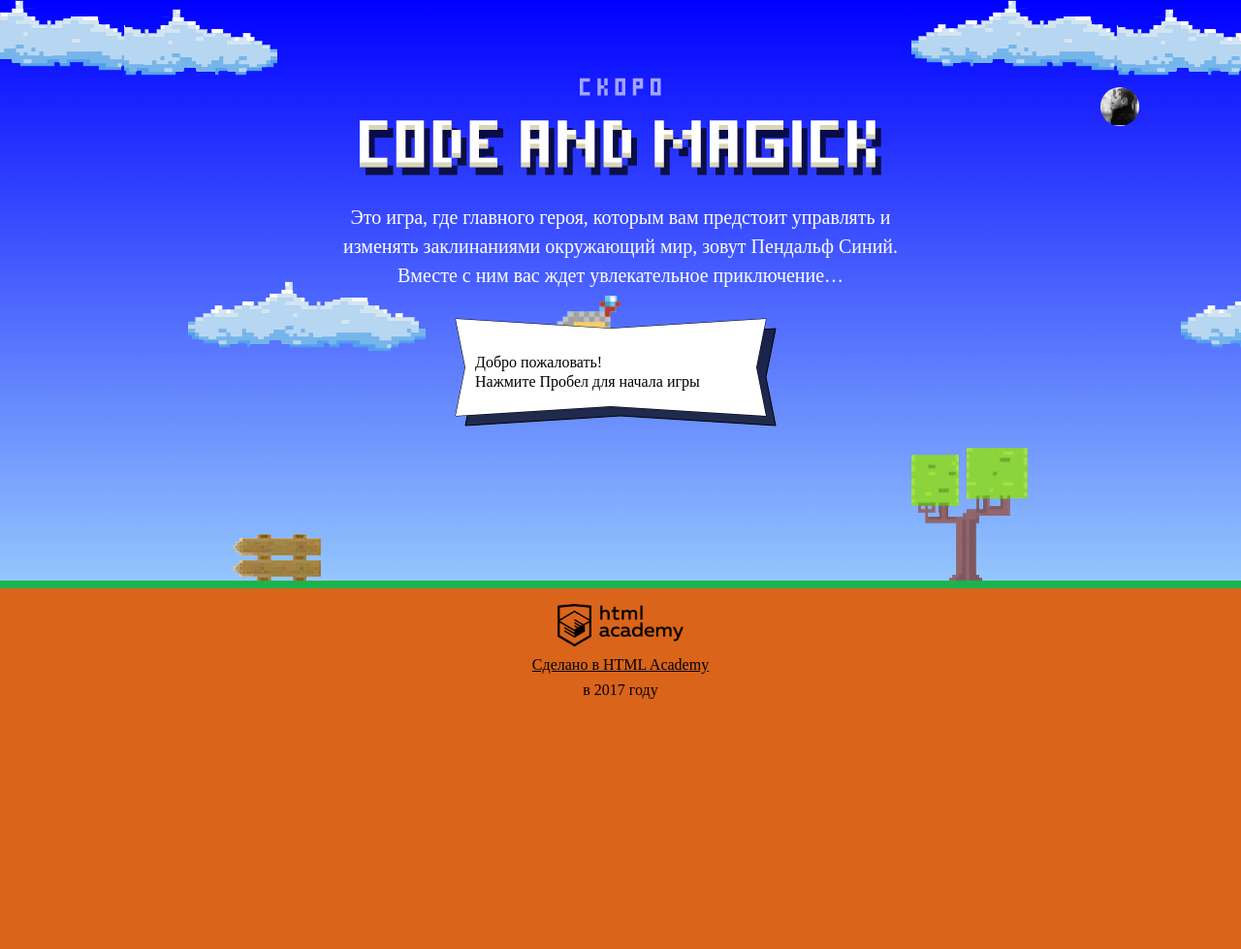
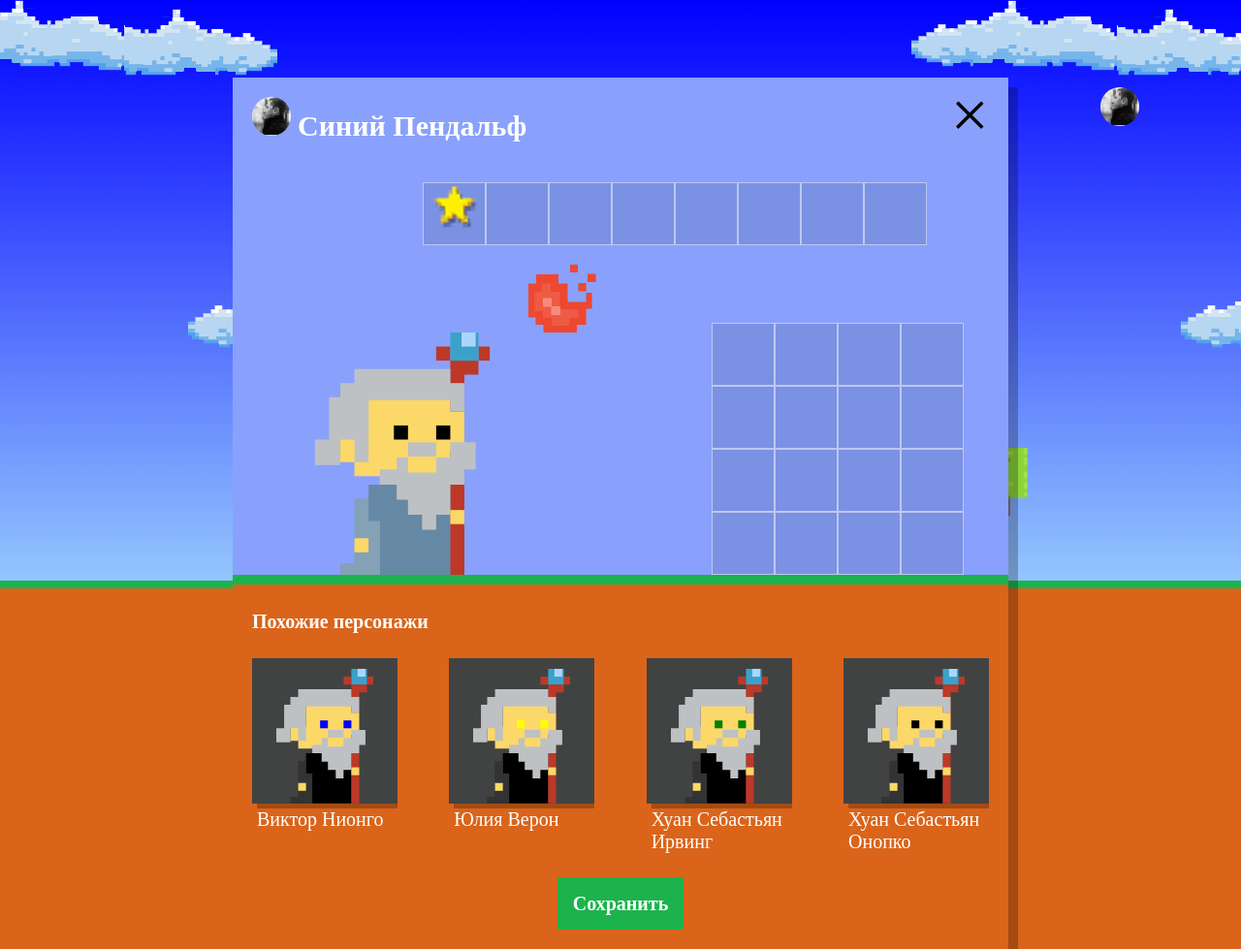
Before and after one commit to aleksbalev/605603-code-and-magick-19, a website: page index.html in a window 1280 px wide. Shown: the whole page at 97% size. Before the commit the page ends 800 px from the top, so only its background shows below. Drawn offline with Linux system fonts and the light colour scheme; a web font is replaced by a local one.

Commit message:
Почти готово кроме пары деталей

```diff
--- a/index.html
+++ b/index.html
@@ -203,6 +203,7 @@
     return height / 3 - getWizardHeight();
   }
 </script>
+<script src="js/setup.js"></script>
 <script src="js/stat.js"></script>
 <script src="js/game.js"></script>
 
--- /dev/null
+++ b/js/setup.js
@@ -0,0 +1,55 @@
+'use strict';
+
+var WIZARD_NAMES = ['Иван', 'Хуан Себастьян', 'Мария', 'Кристоф', 'Виктор', 'Юлия', 'Люпита', 'Вашингтон'];
+var WIZRD_SURNAMES = ['да Марья', 'Верон', 'Мирабелла', 'Вальц', 'Онопко', 'Топольницкая', 'Нионго', 'Ирвинг'];
+var COAT_COLORS = ['rgb (101, 137, 164)', 'rgb (241, 43, 107)', 'rgb (146, 100, 161)', 'rgb (56, 159, 117)', 'rgb (215, 210, 55)', 'rgb (0, 0, 0)'];
+var EYES_COLORS = ['black', 'red', 'blue', 'yellow', 'green'];
+
+var getRandom = function (list) {
+  return list[Math.floor((Math.random() * list.length))];
+};
+
+var userDialog = document.querySelector('.setup');
+userDialog.classList.remove('hidden');
+
+var similarListElement = document.querySelector('.setup-similar-list');
+var similarWizardTemplate = document.querySelector('#similar-wizard-template').content.querySelector('.setup-similar-item');
+
+var wizards = [
+  {
+    name: getRandom(WIZARD_NAMES) + ' ' + getRandom(WIZRD_SURNAMES),
+    coatColor: getRandom(COAT_COLORS),
+    eyesColor: getRandom(EYES_COLORS)
+  },
+  {
+    name: getRandom(WIZARD_NAMES) + ' ' + getRandom(WIZRD_SURNAMES),
+    coatColor: getRandom(COAT_COLORS),
+    eyesColor: getRandom(EYES_COLORS)
+  },
+  {
+    name: getRandom(WIZARD_NAMES) + ' ' + getRandom(WIZRD_SURNAMES),
+    coatColor: getRandom(COAT_COLORS),
+    eyesColor: getRandom(EYES_COLORS)
+  },
+  {
+    name: getRandom(WIZARD_NAMES) + ' ' + getRandom(WIZRD_SURNAMES),
+    coatColor: getRandom(COAT_COLORS),
+    eyesColor: getRandom(EYES_COLORS)
+  }
+];
+
+console.log(wizards[0].name);
+console.log(wizards[0].eyesColor);
+console.log(wizards[0].coatColor);
+
+for (var i = 0; i < wizards.length; i++) {
+  var wizardElement = similarWizardTemplate.cloneNode(true);
+
+  wizardElement.querySelector('.setup-similar-label').textContent = wizards[i].name;
+  wizardElement.querySelector('.wizard-coat').style.fill = wizards[i].coatColor;
+  wizardElement.querySelector('.wizard-eyes').style.fill = wizards[i].eyesColor;
+
+  similarListElement.appendChild(wizardElement);
+}
+
+document.querySelector('.setup-similar').classList.remove('hidden');
```
